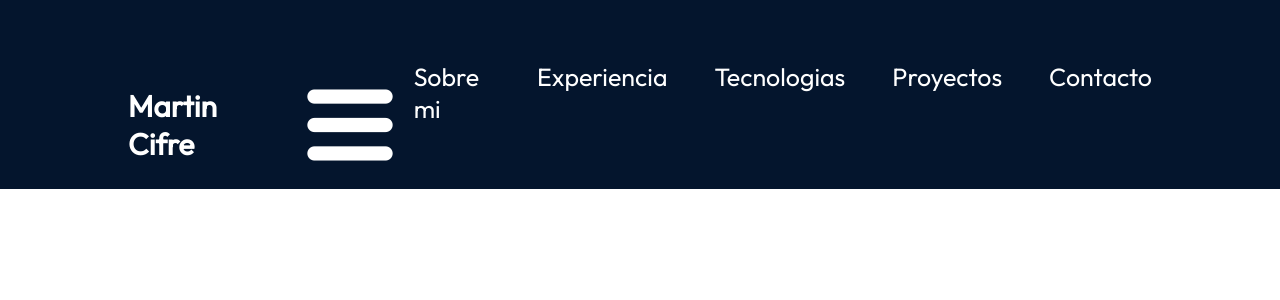
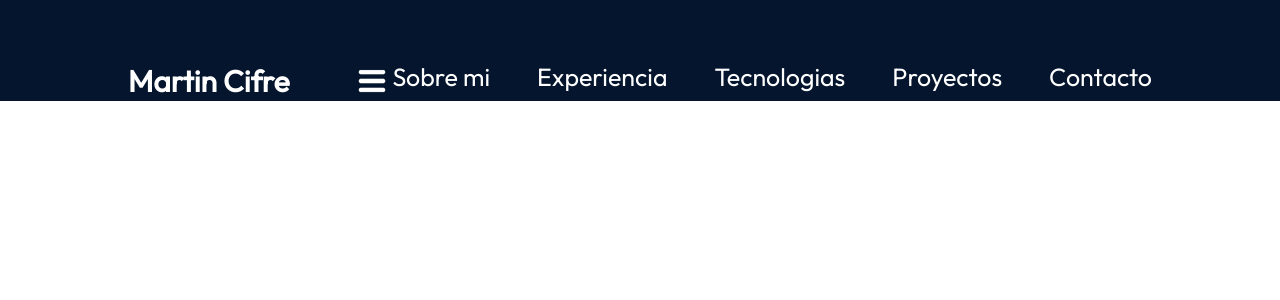
Before and after one commit to Martin-Cifre/portfolioReact, a React (Vite) app in the folder portfolioReact/: page / in a window 1280 px wide. Shown: the top 300 px of the page. Built offline with nearby package versions, Linux system fonts and the light colour scheme.

Commit message:
ruta de utils arreglada

```diff
--- a/portfolioReact/src/components/navbar/navbar.module.css
+++ b/portfolioReact/src/components/navbar/navbar.module.css
@@ -35,3 +35,8 @@
     text-decoration: none;
     color: var(--color-text);
 }
+
+.menuBtn {
+    width: 40px;
+    height: 40px;
+}
--- a/portfolioReact/src/utils.js
+++ b/portfolioReact/src/utils.js
@@ -1,3 +1,9 @@
+export const getImgUrl = (path) => {
+  return `/assets/${path}`;
+};
+
+/*
 export const getImgUrl = (path) => {
     return new URL(`/assets/${path}`, import.meta.url).href;
 }
+*/
```
